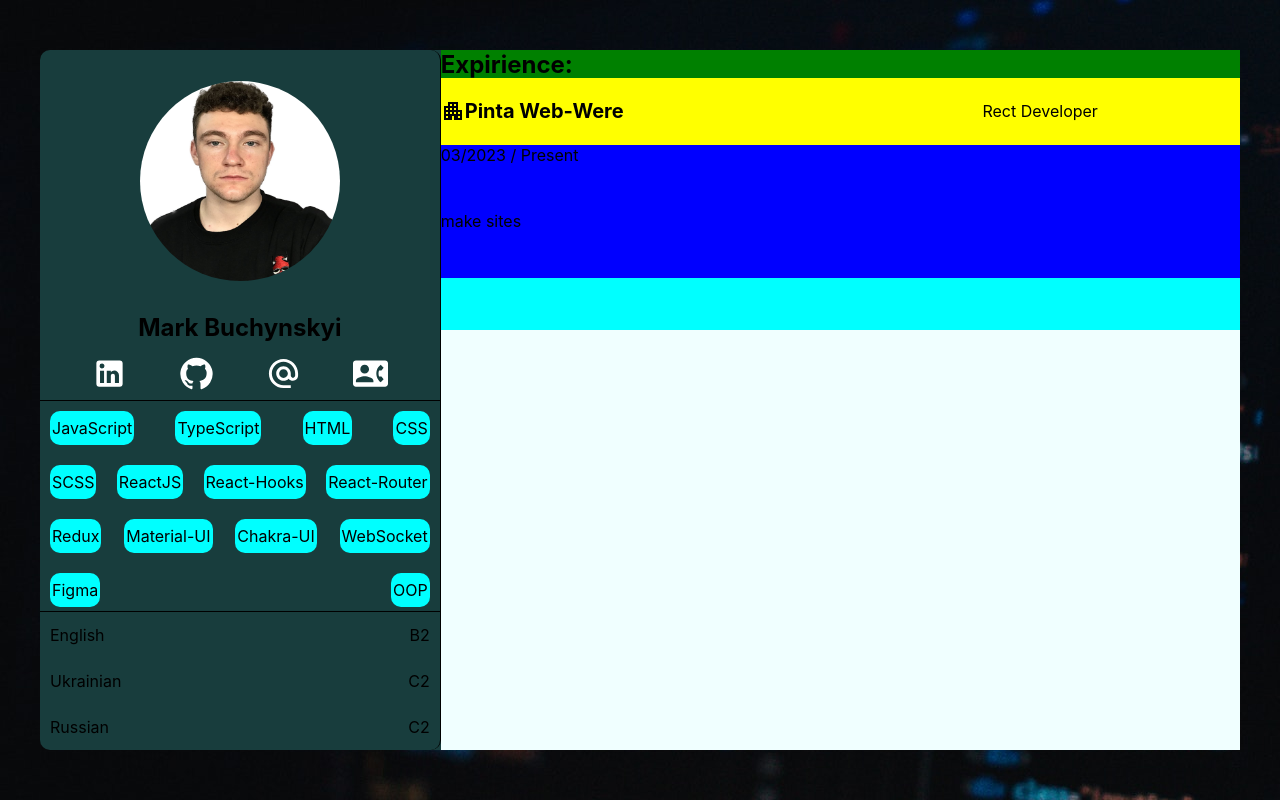
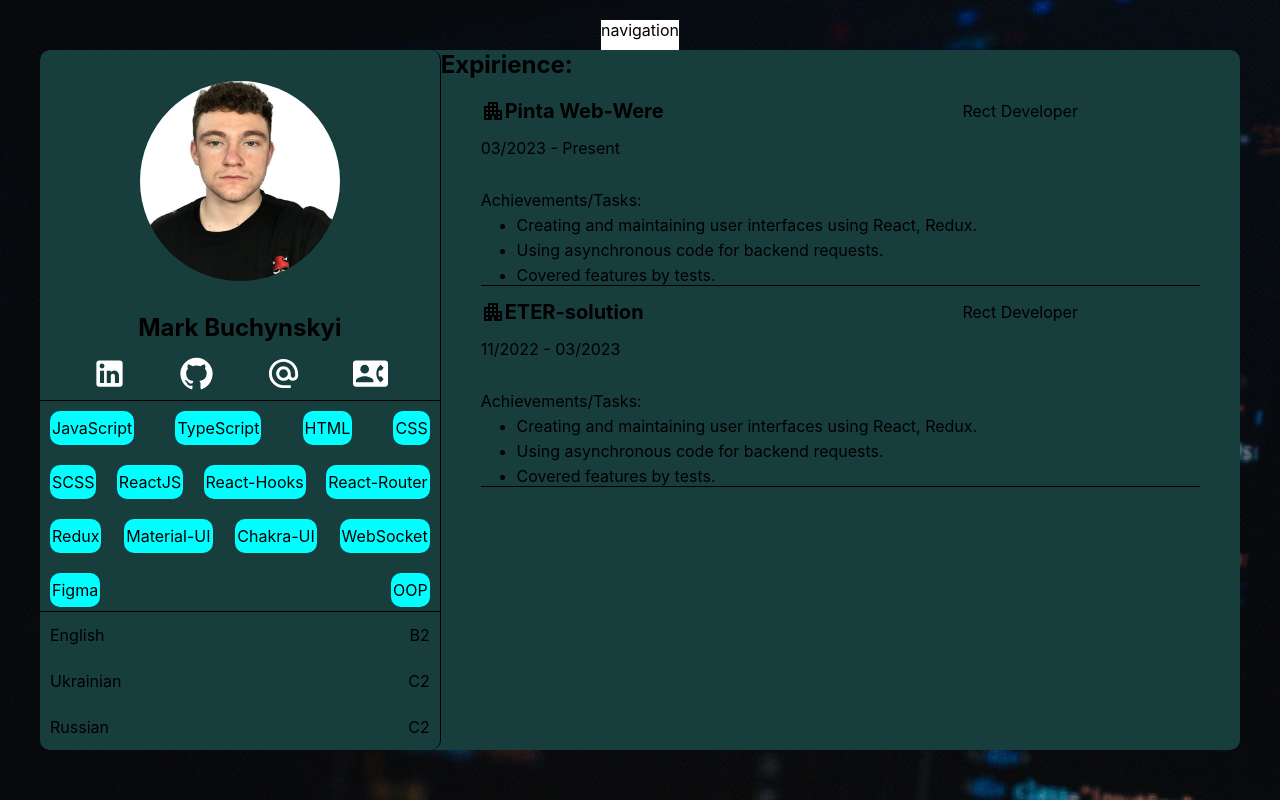
Before and after one commit to robotboyt/portfolio-template, a React (Create React App) app: page / in a window 1280 px wide. Built offline with nearby package versions, Linux system fonts and the light colour scheme.

Commit message:
Added React Router and made components

```diff
--- a/package.json
+++ b/package.json
@@ -12,6 +12,7 @@
     "@testing-library/user-event": "^13.5.0",
     "react": "^18.2.0",
     "react-dom": "^18.2.0",
+    "react-router-dom": "^6.16.0",
     "react-scripts": "5.0.1",
     "web-vitals": "^2.1.4"
   },
--- a/src/App.module.css
+++ b/src/App.module.css
@@ -2,6 +2,14 @@
   display: flex;
   justify-content: center;
   align-items: center;
+}
+
+.navbar {
+  position: absolute;
+  width: auto;
+  height: 30px;
+  margin-bottom: 730px;
+  background-color: white;
 }
 
 .profile {
@@ -117,25 +125,22 @@
 
 .profileSummary {
   width: 800px;
-  background-color: azure;
 }
 
 .profileExpirience {
-  background-color: aqua;
-  height: 40%;
+  height: 100%;
 }
 
 .profileExpirience h2 {
-  background-color: green;
-  height: 10%;
+  height: 5%;
 }
 
 .expirienceItem {
-  background-color: blue;
-  width: 100%;
+  width: 90%;
   height: 200px;
   display: flex;
   flex-direction: column;
+  border-bottom: 1px solid black;
 }
 
 .expirienceItem h4 {
@@ -147,7 +152,6 @@
 .company {
   display: flex;
   justify-content: space-between;
-  background-color: yellow;
 }
 
 .company span {
@@ -155,3 +159,23 @@
   align-items: center;
   justify-content: center;
 }
+
+.tasks ul {
+  display: flex;
+  flex-direction: column;
+  align-items: center;
+}
+
+.tasks ul li {
+  width: 90%;
+  height: auto;
+  margin-top: 5px;
+  align-items: center;
+  /* margin-left: 20px; */
+}
+
+.expirience {
+  display: flex;
+  flex-direction: column;
+  align-items: center;
+}
--- a/src/components/Profile/Profile.js
+++ b/src/components/Profile/Profile.js
@@ -1,126 +1,23 @@
 import React from "react";
 import styles from "../../App.module.css";
-import avatar from "../../assets/avatar.jpg";
 import { SvgIcon } from "@mui/material";
-import LinkedInIcon from "@mui/icons-material/LinkedIn";
-import GitHubIcon from "@mui/icons-material/GitHub";
-import AlternateEmailIcon from "@mui/icons-material/AlternateEmail";
-import ContactPhoneIcon from "@mui/icons-material/ContactPhone";
-import PlaceIcon from "@mui/icons-material/Place";
-import ApartmentIcon from "@mui/icons-material/Apartment";
+import ProfileBlock from "../ProfileBlock/ProfileBlock";
+import ProfileExpirience from "../ProfileExpirience/ProfileExpirience";
+import { Route, Routes } from "react-router-dom";
 
 const Profile = () => {
-  let links = [
-    {
-      icon: LinkedInIcon,
-      info: "https://www.linkedin.com/in/mark-buchynskyi-b0baa8226/",
-    },
-    { icon: GitHubIcon, info: "link", id: 1 },
-    { icon: AlternateEmailIcon, info: "link", id: 2 },
-    { icon: ContactPhoneIcon, info: "link", id: 3 },
-    // { icon: PlaceIcon, info: "link", id: 4 },
-  ];
-
-  let skills = [
-    "JavaScript",
-    "TypeScript",
-    "HTML",
-    "CSS",
-    "SCSS",
-    "ReactJS",
-    "React-Hooks",
-    "React-Router",
-    "Redux",
-    "Material-UI",
-    "Chakra-UI",
-    "WebSocket",
-    "Figma",
-    "OOP",
-  ];
-
-  let language = [
-    { leng: "English", level: "B2" },
-    { leng: "Ukrainian", level: "C2" },
-    { leng: "Russian", level: "C2" },
-  ];
-
-  let expirience = [
-    {
-      companyName: "Pinta Web-Were",
-      position: "Rect Developer",
-      startDate: "03/2023",
-      finishDate: "Present",
-      tasks: "make sites",
-      typeOfWork: "Hybrid",
-    },
-  ];
-
   return (
-    <div className={styles.profile}>
-      <div className={styles.profileBlock}>
-        <div className={styles.profileUser}>
-          <div className={styles.profileAvatar}>
-            <img src={avatar} alt="avatar" />
-          </div>
-          <div className={styles.profileName}>
-            <div className={styles.name}>
-              <h2>Mark Buchynskyi</h2>
-            </div>
-          </div>
-          <div className={styles.profileLinks}>
-            {links.map((item) => (
-              <a
-                href={item.info}
-                target="_blank"
-                rel="noreferrer"
-                key={item.id}
-              >
-                <SvgIcon component={item.icon} fontSize="large" />
-              </a>
-            ))}
-          </div>
-        </div>
-        <div className={styles.profileSkills}>
-          {skills.map((item) => (
-            <span>{item}</span>
-          ))}
-        </div>
-        <div className={styles.profileLanguage}>
-          {language.map((item) => (
-            <div className={styles.language}>
-              <span>{item.leng}</span>
-              <span>{item.level}</span>
-            </div>
-          ))}
+    <>
+      <div className={styles.navbar}>navigation</div>
+      <div className={styles.profile}>
+        <ProfileBlock SvgIcon={SvgIcon} />
+        <div className={styles.profileSummary}>
+          <Routes>
+            <Route path="/" element={<ProfileExpirience SvgIcon={SvgIcon} />} />
+          </Routes>
         </div>
       </div>
-      <div className={styles.profileSummary}>
-        <div className={styles.profileExpirience}>
-          <h2>Expirience:</h2>
-          <div>
-            {expirience.map((item) => (
-              <div className={styles.expirienceItem}>
-                <div className={styles.company}>
-                  <h4>
-                    <SvgIcon component={ApartmentIcon} />
-                    {item.companyName}
-                  </h4>
-                  <span>{item.position}</span>
-                </div>
-                <div className={styles.timePeriod}>
-                  <span>
-                    {item.startDate} / {item.finishDate}
-                  </span>
-                </div>
-                <div className={styles.tasks}>
-                  <span>{item.tasks}</span>
-                </div>
-              </div>
-            ))}
-          </div>
-        </div>
-      </div>
-    </div>
+    </>
   );
 };
 
--- /dev/null
+++ b/src/components/ProfileBlock/ProfileBlock.js
@@ -0,0 +1,81 @@
+import React from "react";
+import styles from "../../App.module.css";
+import avatar from "../../assets/avatar.jpg";
+// import { SvgIcon } from "@mui/material";
+import LinkedInIcon from "@mui/icons-material/LinkedIn";
+import GitHubIcon from "@mui/icons-material/GitHub";
+import AlternateEmailIcon from "@mui/icons-material/AlternateEmail";
+import ContactPhoneIcon from "@mui/icons-material/ContactPhone";
+import PlaceIcon from "@mui/icons-material/Place";
+
+const ProfileBlock = ({ SvgIcon }) => {
+  let links = [
+    {
+      icon: LinkedInIcon,
+      info: "https://www.linkedin.com/in/mark-buchynskyi-b0baa8226/",
+    },
+    { icon: GitHubIcon, info: "link", id: 1 },
+    { icon: AlternateEmailIcon, info: "link", id: 2 },
+    { icon: ContactPhoneIcon, info: "link", id: 3 },
+    // { icon: PlaceIcon, info: "link", id: 4 },
+  ];
+
+  let skills = [
+    "JavaScript",
+    "TypeScript",
+    "HTML",
+    "CSS",
+    "SCSS",
+    "ReactJS",
+    "React-Hooks",
+    "React-Router",
+    "Redux",
+    "Material-UI",
+    "Chakra-UI",
+    "WebSocket",
+    "Figma",
+    "OOP",
+  ];
+
+  let language = [
+    { leng: "English", level: "B2" },
+    { leng: "Ukrainian", level: "C2" },
+    { leng: "Russian", level: "C2" },
+  ];
+  return (
+    <div className={styles.profileBlock}>
+      <div className={styles.profileUser}>
+        <div className={styles.profileAvatar}>
+          <img src={avatar} alt="avatar" />
+        </div>
+        <div className={styles.profileName}>
+          <div className={styles.name}>
+            <h2>Mark Buchynskyi</h2>
+          </div>
+        </div>
+        <div className={styles.profileLinks}>
+          {links.map((item) => (
+            <a href={item.info} target="_blank" rel="noreferrer" key={item.id}>
+              <SvgIcon component={item.icon} fontSize="large" />
+            </a>
+          ))}
+        </div>
+      </div>
+      <div className={styles.profileSkills}>
+        {skills.map((item) => (
+          <span>{item}</span>
+        ))}
+      </div>
+      <div className={styles.profileLanguage}>
+        {language.map((item) => (
+          <div className={styles.language}>
+            <span>{item.leng}</span>
+            <span>{item.level}</span>
+          </div>
+        ))}
+      </div>
+    </div>
+  );
+};
+
+export default ProfileBlock;
--- /dev/null
+++ b/src/components/ProfileExpirience/ProfileExpirience.js
@@ -0,0 +1,65 @@
+import React from "react";
+import ApartmentIcon from "@mui/icons-material/Apartment";
+import styles from "../../App.module.css";
+
+const ProfileExpirience = ({ SvgIcon }) => {
+  let expirience = [
+    {
+      companyName: "Pinta Web-Were",
+      position: "Rect Developer",
+      startDate: "03/2023",
+      finishDate: "Present",
+      tasks: [
+        "Creating and maintaining user interfaces using React, Redux.",
+        "Using asynchronous code for backend requests.",
+        "Covered features by tests.",
+      ],
+      typeOfWork: "Hybrid",
+    },
+    {
+      companyName: "ETER-solution",
+      position: "Rect Developer",
+      startDate: "11/2022",
+      finishDate: "03/2023",
+      tasks: [
+        "Creating and maintaining user interfaces using React, Redux.",
+        "Using asynchronous code for backend requests.",
+        "Covered features by tests.",
+      ],
+      typeOfWork: "Hybrid",
+    },
+  ];
+  return (
+    <div className={styles.profileExpirience}>
+      <h2>Expirience:</h2>
+      <div className={styles.expirience}>
+        {expirience.map((item) => (
+          <div className={styles.expirienceItem}>
+            <div className={styles.company}>
+              <h4>
+                <SvgIcon component={ApartmentIcon} />
+                {item.companyName}
+              </h4>
+              <span>{item.position}</span>
+            </div>
+            <div className={styles.timePeriod}>
+              <span>
+                {item.startDate} - {item.finishDate}
+              </span>
+            </div>
+            <div className={styles.tasks}>
+              <span>Achievements/Tasks:</span>
+              <ul>
+                {item.tasks.map((task) => (
+                  <li>{task}</li>
+                ))}
+              </ul>
+            </div>
+          </div>
+        ))}
+      </div>
+    </div>
+  );
+};
+
+export default ProfileExpirience;
--- a/src/index.js
+++ b/src/index.js
@@ -2,10 +2,13 @@ import React from "react";
 import ReactDOM from "react-dom/client";
 import "./index.css";
 import App from "./App";
+import { BrowserRouter } from "react-router-dom";
 
 const root = ReactDOM.createRoot(document.getElementById("root"));
 root.render(
   <React.StrictMode>
-    <App />
+    <BrowserRouter>
+      <App />
+    </BrowserRouter>
   </React.StrictMode>
 );
```
Also changed, not shown: src/components/ProfileAboutMe/ProfileAboutMe.js (added), 1 other file (tests, documents, lock files or other folders).
